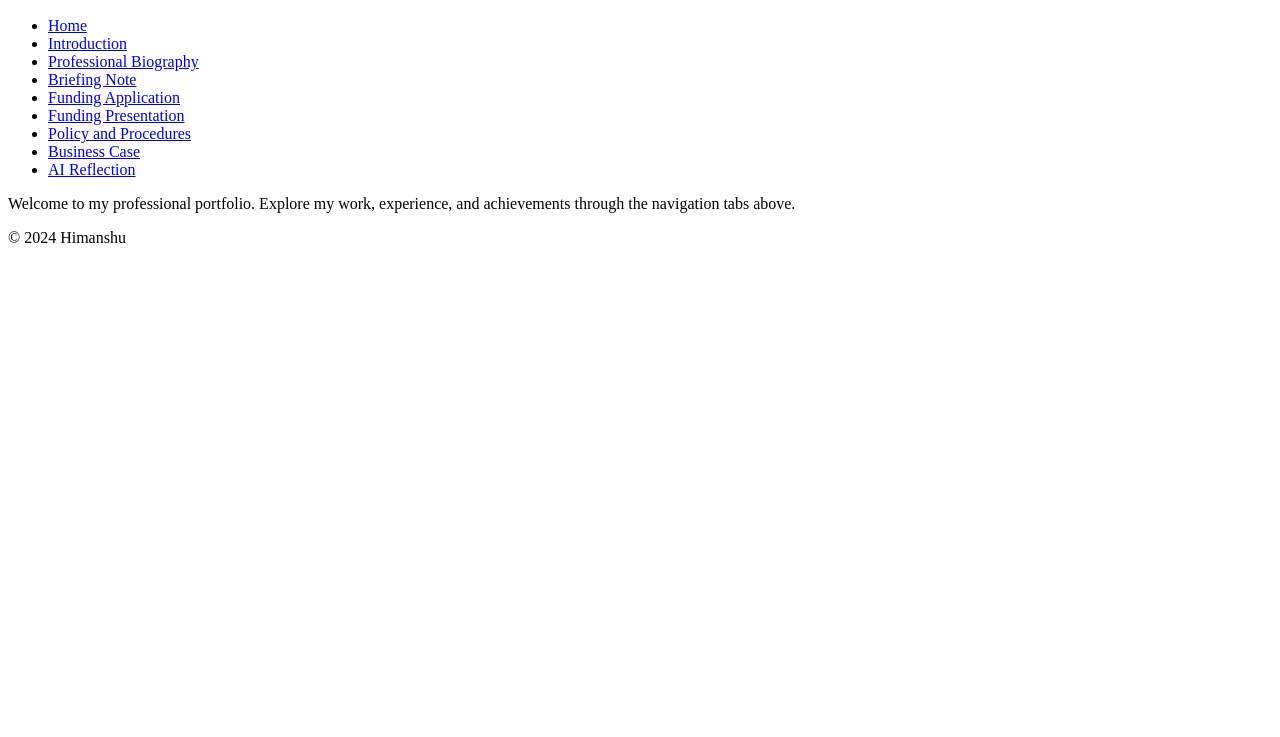
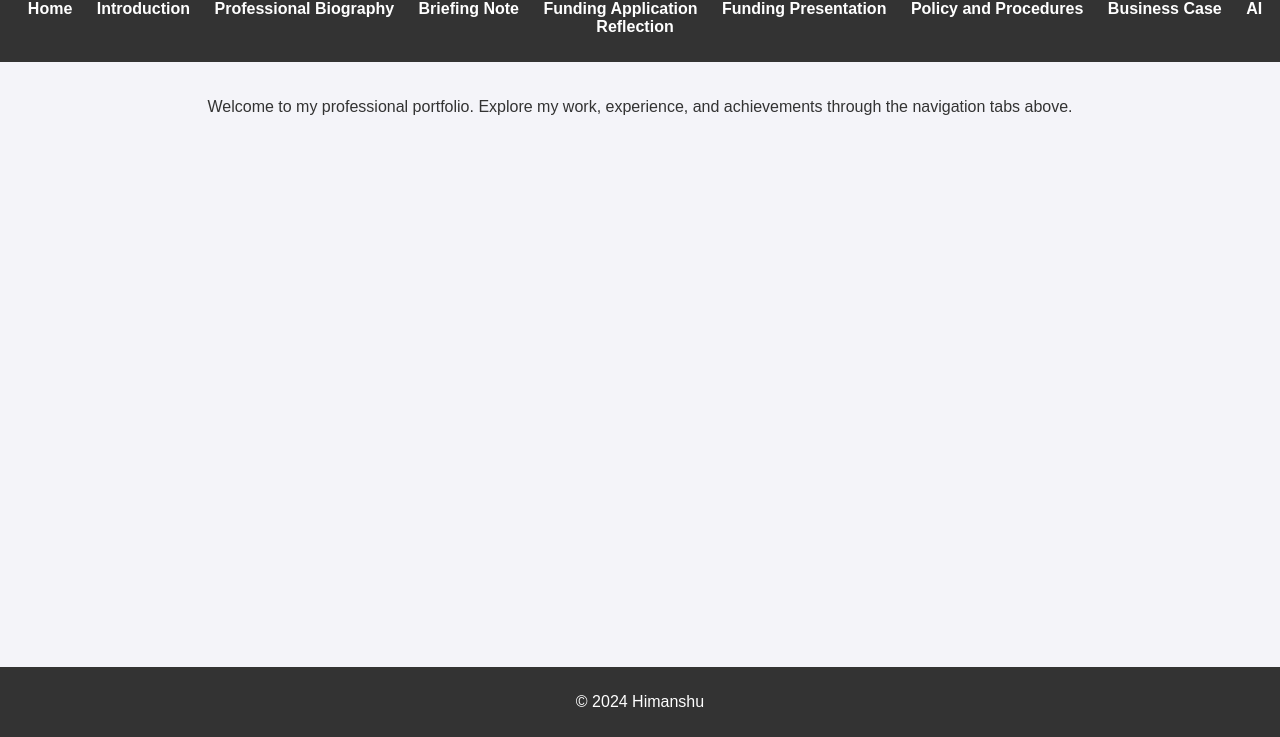
Before and after one commit to himanshuSinhaProg/himanshusportfolio, a plain HTML site: page index.html in a window 1280 px wide. Shown: the part 63-800 px from the top of the page. Drawn offline with Linux system fonts and the light colour scheme.

Commit message:
Update style.css

```diff
--- a/style.css
+++ b/style.css
@@ -1 +1,55 @@
-<link rel="stylesheet" href="style.css">
+
+body {
+    font-family: Arial, sans-serif;
+    margin: 0;
+    padding: 0;
+    background-color: #f4f4f9;
+    color: #333;
+}
+
+header {
+    background: #333;
+    color: #fff;
+    padding: 10px 0;
+    text-align: center;
+}
+
+header h1 {
+    margin: 0;
+    font-size: 2em;
+}
+
+nav ul {
+    list-style: none;
+    padding: 0;
+}
+
+nav ul li {
+    display: inline;
+    margin: 0 10px;
+}
+
+nav ul li a {
+    text-decoration: none;
+    color: #fff;
+    font-weight: bold;
+}
+
+nav ul li a:hover {
+    text-decoration: underline;
+}
+
+main {
+    padding: 20px;
+    text-align: center;
+}
+
+footer {
+    background: #333;
+    color: #fff;
+    text-align: center;
+    padding: 10px 0;
+    position: fixed;
+    bottom: 0;
+    width: 100%;
+}
```
